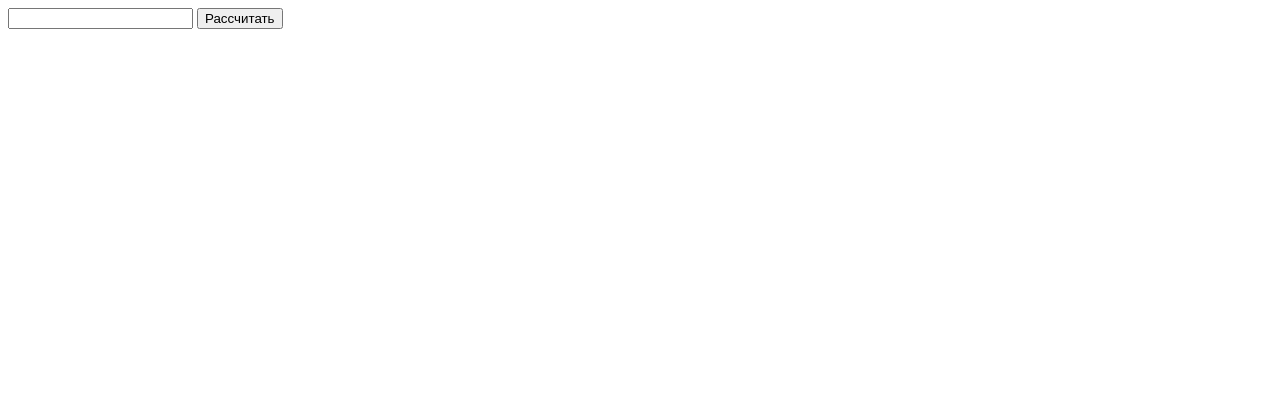
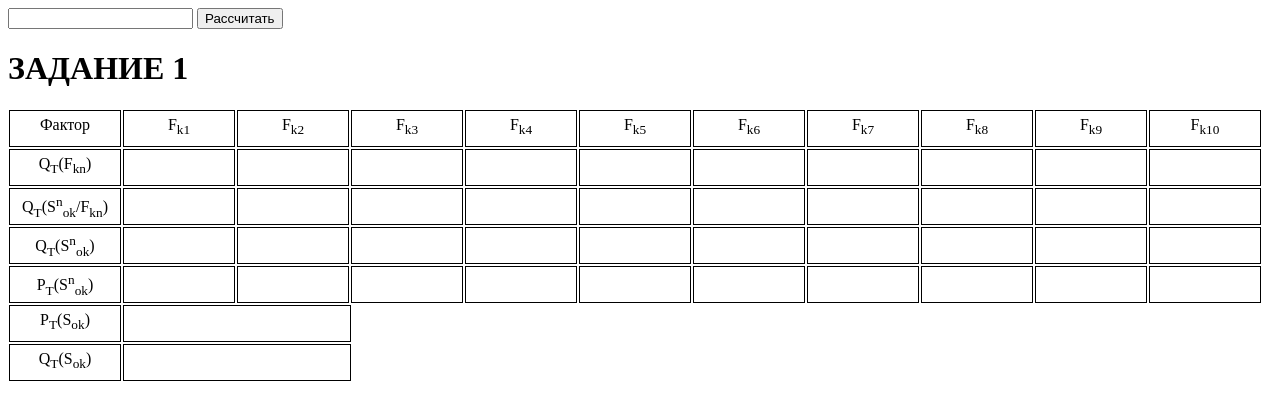
Before and after one commit to 415816/tbdp_k, a plain HTML site: page index.html in a window 1280 px wide. Drawn offline with Linux system fonts and the light colour scheme.

Commit message:
task 1 is complete

```diff
--- a/index.html
+++ b/index.html
@@ -9,6 +9,82 @@
 <body>
     <input type="text" id="var">
     <button class="calc">Рассчитать</button>
+    <div class="zad1">
+        <h1>ЗАДАНИЕ 1</h1>
+        <div class="header styleTable">
+            <div>Фактор</div>
+            <div>F<sub>k1</sub></div>
+            <div>F<sub>k2</sub></div>
+            <div>F<sub>k3</sub></div>
+            <div>F<sub>k4</sub></div>
+            <div>F<sub>k5</sub></div>
+            <div>F<sub>k6</sub></div>
+            <div>F<sub>k7</sub></div>
+            <div>F<sub>k8</sub></div>
+            <div>F<sub>k9</sub></div>
+            <div>F<sub>k10</sub></div>
+        </div>
+        <div class="styleTable">
+            <div>Q<sub>T</sub>(F<sub>kn</sub>)</div>
+            <div class="date1"></div>
+            <div class="date1"></div>
+            <div class="date1"></div>
+            <div class="date1"></div>
+            <div class="date1"></div>
+            <div class="date1"></div>
+            <div class="date1"></div>
+            <div class="date1"></div>
+            <div class="date1"></div>
+            <div class="date1"></div>
+        </div>
+        <div class="styleTable">
+            <div>Q<sub>T</sub>(S<sup>n</sup><sub>ok</sub>/F<sub>kn</sub>)</div>
+            <div class="date2"></div>
+            <div class="date2"></div>
+            <div class="date2"></div>
+            <div class="date2"></div>
+            <div class="date2"></div>
+            <div class="date2"></div>
+            <div class="date2"></div>
+            <div class="date2"></div>
+            <div class="date2"></div>
+            <div class="date2"></div>
+        </div>
+        <div class="styleTable">
+            <div>Q<sub>T</sub>(S<sup>n</sup><sub>ok</sub>)</div>
+            <div class="destvie1"></div>
+            <div class="destvie1"></div>
+            <div class="destvie1"></div>
+            <div class="destvie1"></div>
+            <div class="destvie1"></div>
+            <div class="destvie1"></div>
+            <div class="destvie1"></div>
+            <div class="destvie1"></div>
+            <div class="destvie1"></div>
+            <div class="destvie1"></div>
+        </div>
+        <div class="styleTable">
+            <div>P<sub>T</sub>(S<sup>n</sup><sub>ok</sub>)</div>
+            <div class="destvie2"></div>
+            <div class="destvie2"></div>
+            <div class="destvie2"></div>
+            <div class="destvie2"></div>
+            <div class="destvie2"></div>
+            <div class="destvie2"></div>
+            <div class="destvie2"></div>
+            <div class="destvie2"></div>
+            <div class="destvie2"></div>
+            <div class="destvie2"></div>
+        </div>
+        <div class="styleTable">
+            <div>P<sub>T</sub>(S<sub>ok</sub>)</div>
+            <div class="destvie3"></div>
+        </div>
+        <div class="styleTable">
+            <div>Q<sub>T</sub>(S<sub>ok</sub>)</div>
+            <div class="destvie4"></div>
+        </div>
+    </div>
 
     <script src="./script.js"></script>
     <link rel="stylesheet" href="./style.css">
--- a/script.js
+++ b/script.js
@@ -9,7 +9,7 @@ const qt1 = [
     [0,	            0.0000083,	0,	        0.00000018,	0,	        0.00000025,	0.00000067,	0.00000042,	0.0000063,	0.0000076   ],
     [0.00000745,	0.0000049,	0.0000091,	0,	        0.00000092,	0,	        0,	        0.00000089,	0,	        0           ],
     [0,	            0.0000036,	0.0000025,	0,	        0.00000086,	0.00000032,	0.00000081,	0,	        0.000005,	0.0000026   ],
-    [0.0000029,	    0,	        0.0000065,	0.00000059,	0.00000041,	0,	        0,	        0.00000072,	0.0000083,	0           ]
+    [0.0000029,	    0,	        0.0000065,	0.00000059,	0.00000041,	0,	        0,	        0.00000072,	0.0000083,	0           ],
     [0,	            0,	        0,	        0.00000034,	0,	        0.00000039,	0.00000004,	0.00000027,	0,	        0.0000042   ],
 ];
 const qt2 = [
@@ -39,3 +39,26 @@ const tao2 = [
     [3, 4,	1,	4,	1,	3,	3,	1,	3,	1],
     [4, 3,	4,	1,	3,	1,	2,	3,	1,	2],
 ];
+
+let qtsokn;
+let date1 = document.querySelectorAll('.date1');
+let date2 = document.querySelectorAll('.date2');
+let destvie1 = document.querySelectorAll('.destvie1');
+let destvie2 = document.querySelectorAll('.destvie2');
+let destvie3 = document.querySelector('.destvie3');
+let destvie4 = document.querySelector('.destvie4');
+
+startButton.onclick = () => {
+    //ЗАДАНИЕ 1
+    destvie3.innerHTML = 1;
+    for (let i = 0; i <= 9; i++) {
+        date1[i].innerHTML = qt1[i][variant.value[1]];
+        date2[i].innerHTML = qt2[i][variant.value[0]];
+        if (qt1[i][variant.value[1]] == 0) {
+            destvie1[i].innerHTML = 0;
+        } else {destvie1[i].innerHTML = (qt1[i][variant.value[1]] * qt2[i][variant.value[0]]).toFixed(12);}
+        destvie2[i].innerHTML = (1 - qt1[i][variant.value[1]] * qt2[i][variant.value[0]]);
+        destvie3.innerHTML *= (1 - qt1[i][variant.value[1]] * qt2[i][variant.value[0]]);
+    }
+    destvie4.innerHTML = 1 - destvie3.innerHTML;
+}
--- a/style.css
+++ b/style.css
@@ -0,0 +1,16 @@
+.styleTable{
+    display: flex;
+
+}
+.styleTable div {
+    border: 1px solid black;
+    min-width: 110px;
+    overflow: auto;
+    height: 30px;
+    margin: 1px;
+    text-align: center;
+    padding-top: 5px;
+}
+.destvie3, .destvie4{
+    width: 226px;
+}
```
